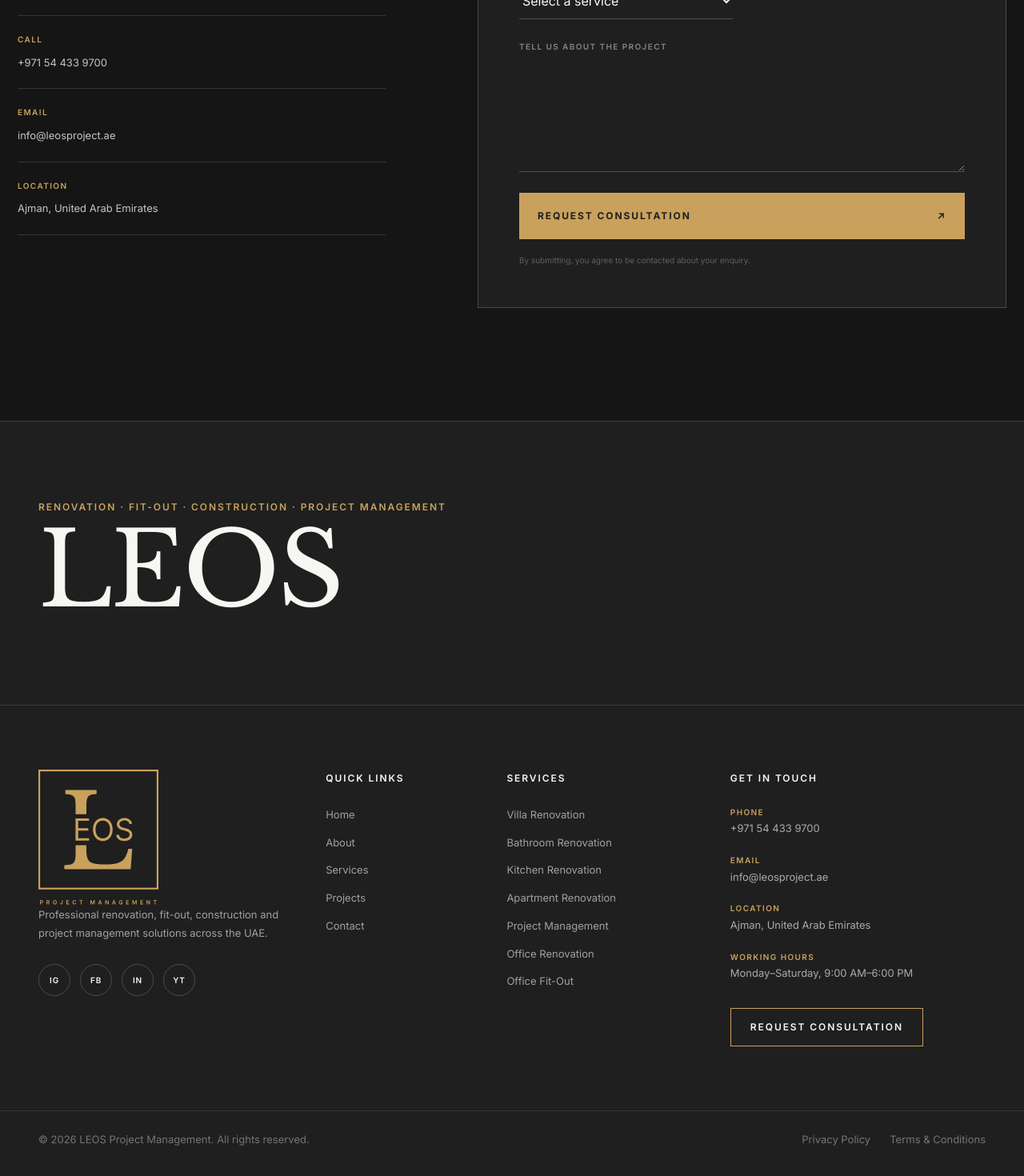
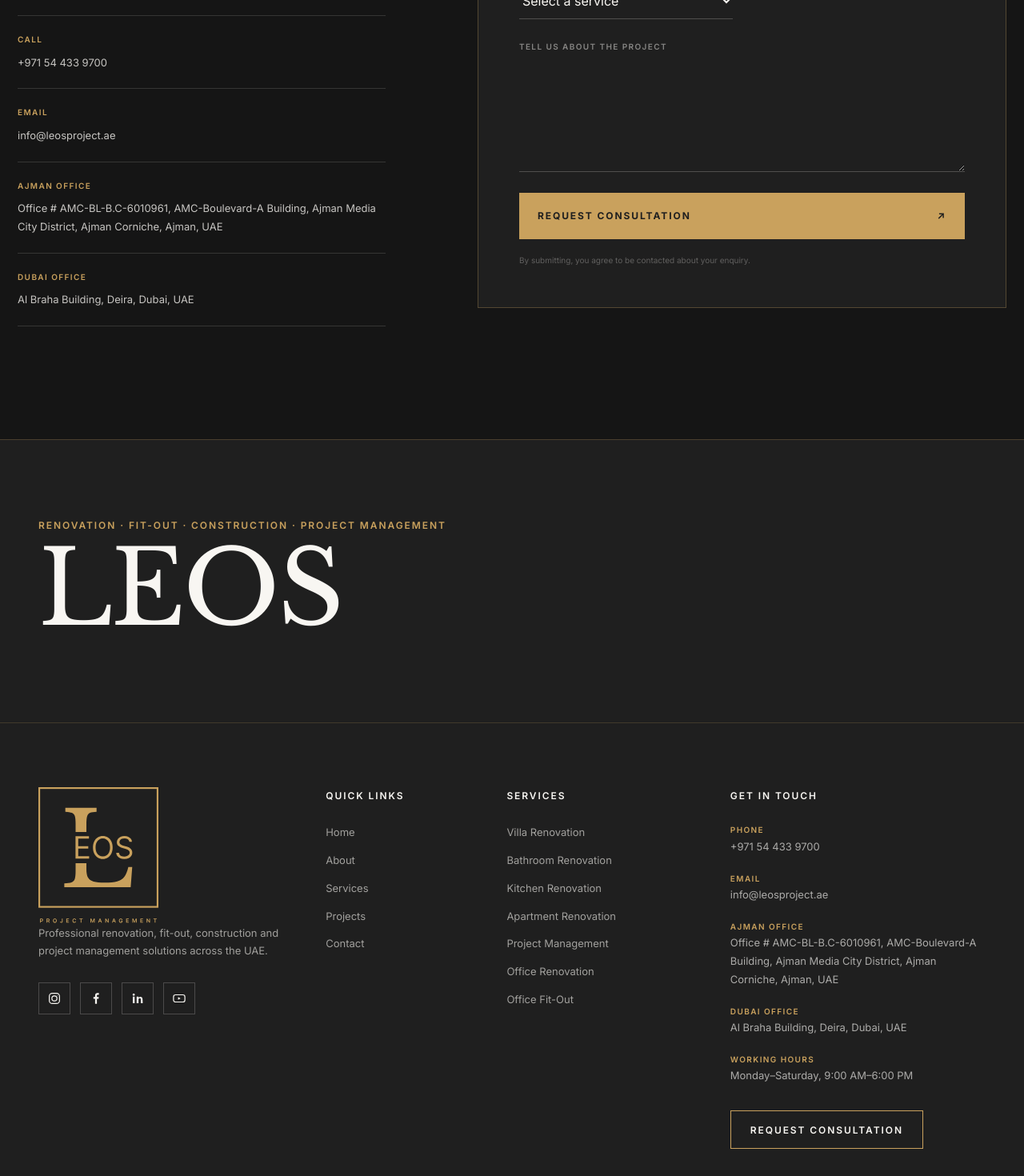
Before and after one commit to bilalshafqat42/leos-project, a Next.js app: page /contact in a window 1280 px wide. Shown: the part 416-1886 px from the top of the page at 80% size. Built offline with nearby package versions, Linux system fonts and the light colour scheme.

Commit message:
address updated

```diff
--- a/src/components/contact/Contact.js
+++ b/src/components/contact/Contact.js
@@ -111,8 +111,15 @@
               <strong>info@leosproject.ae</strong>
             </a>
             <div>
-              <span>Location</span>
-              <strong>Ajman, United Arab Emirates</strong>
+              <span>Ajman Office</span>
+              <strong>
+                Office # AMC-BL-B.C-6010961, AMC-Boulevard-A Building, Ajman
+                Media City District, Ajman Corniche, Ajman, UAE
+              </strong>
+            </div>
+            <div>
+              <span>Dubai Office</span>
+              <strong>Al Braha Building, Deira, Dubai, UAE</strong>
             </div>
           </div>
         </div>
--- a/src/components/footer/Footer.js
+++ b/src/components/footer/Footer.js
@@ -90,19 +90,19 @@
 
             <div className="mt-7 flex gap-3">
               <SocialLink href="#" label="Instagram">
-                IG
+                <InstagramIcon />
               </SocialLink>
 
               <SocialLink href="#" label="Facebook">
-                FB
+                <FacebookIcon />
               </SocialLink>
 
               <SocialLink href="#" label="LinkedIn">
-                IN
+                <LinkedInIcon />
               </SocialLink>
 
               <SocialLink href="#" label="YouTube">
-                YT
+                <YouTubeIcon />
               </SocialLink>
             </div>
           </div>
@@ -157,8 +157,13 @@
                 </a>
               </ContactItem>
 
-              <ContactItem title="Location">
-                Ajman, United Arab Emirates
+              <ContactItem title="Ajman Office">
+                Office # AMC-BL-B.C-6010961, AMC-Boulevard-A Building, Ajman
+                Media City District, Ajman Corniche, Ajman, UAE
+              </ContactItem>
+
+              <ContactItem title="Dubai Office">
+                Al Braha Building, Deira, Dubai, UAE
               </ContactItem>
 
               <ContactItem title="Working Hours">
@@ -227,12 +232,67 @@
 
 function SocialLink({ href, label, children }) {
   return (
-    <Link
+    <a
       href={href}
-      aria-label={label}
-      className="flex h-10 w-10 items-center justify-center rounded-full border border-white/20 text-[length:var(--type-label-sm)] font-semibold tracking-[0.08em] transition-all hover:border-[#C9A15D] hover:bg-[#C9A15D] hover:text-[#1F1F1F]"
+      aria-label={`Follow LEOS on ${label}`}
+      target="_blank"
+      rel="noopener noreferrer"
+      className="flex h-10 w-10 items-center justify-center border border-white/20 text-white transition-all duration-300 hover:-translate-y-0.5 hover:border-[#C9A15D] hover:bg-[#C9A15D] hover:text-[#1F1F1F] focus-visible:-translate-y-0.5 focus-visible:border-[#C9A15D] focus-visible:bg-[#C9A15D] focus-visible:text-[#1F1F1F]"
     >
-      {children}
-    </Link>
+      <span className="h-[18px] w-[18px]" aria-hidden="true">
+        {children}
+      </span>
+    </a>
   );
 }
+
+function InstagramIcon() {
+  return (
+    <svg
+      viewBox="0 0 24 24"
+      fill="none"
+      stroke="currentColor"
+      strokeWidth="1.6"
+      strokeLinecap="round"
+      strokeLinejoin="round"
+      className="h-full w-full"
+    >
+      <rect x="3.5" y="3.5" width="17" height="17" rx="5" />
+      <circle cx="12" cy="12" r="4.2" />
+      <circle cx="17" cy="7" r="0.6" fill="currentColor" stroke="none" />
+    </svg>
+  );
+}
+
+function FacebookIcon() {
+  return (
+    <svg viewBox="0 0 24 24" fill="currentColor" className="h-full w-full">
+      <path d="M13.5 21v-8.2h2.75l.41-3.2H13.5V7.55c0-.93.26-1.55 1.6-1.55h1.7V3.14C16.5 3.1 15.55 3 14.44 3 12.12 3 10.5 4.41 10.5 7.24v2.36H7.75v3.2h2.75V21h3z" />
+    </svg>
+  );
+}
+
+function LinkedInIcon() {
+  return (
+    <svg viewBox="0 0 24 24" fill="currentColor" className="h-full w-full">
+      <path d="M7.1 9.1H4V20h3.1V9.1zM5.55 4C4.48 4 3.7 4.78 3.7 5.78c0 .97.76 1.78 1.83 1.78h.02c1.1 0 1.83-.81 1.83-1.78C7.36 4.78 6.65 4 5.55 4zM20.3 13.9c0-3.05-1.63-4.47-3.8-4.47-1.75 0-2.54 1-2.98 1.68V9.1H10.4c.04.9 0 10.9 0 10.9h3.12v-6.1c0-.33.02-.65.12-.89.27-.65.87-1.34 1.9-1.34 1.34 0 1.87 1.04 1.87 2.56V20h3.12l-.23-6.1z" />
+    </svg>
+  );
+}
+
+function YouTubeIcon() {
+  return (
+    <svg
+      viewBox="0 0 24 24"
+      fill="none"
+      stroke="currentColor"
+      strokeWidth="1.6"
+      strokeLinecap="round"
+      strokeLinejoin="round"
+      className="h-full w-full"
+    >
+      <rect x="2.5" y="6" width="19" height="12" rx="3.5" />
+      <path d="M10.2 9.7v4.6l4.1-2.3z" fill="currentColor" stroke="none" />
+    </svg>
+  );
+}
```
Also changed, not shown: src/app/favicon.svg (deleted), src/app/icon.svg (added).
